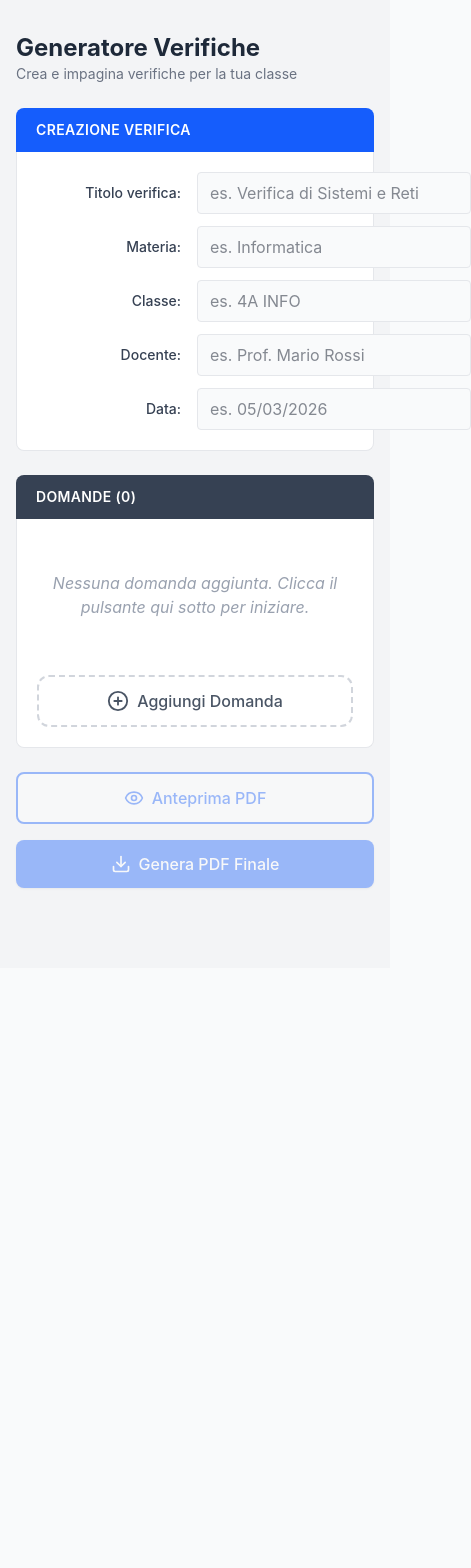
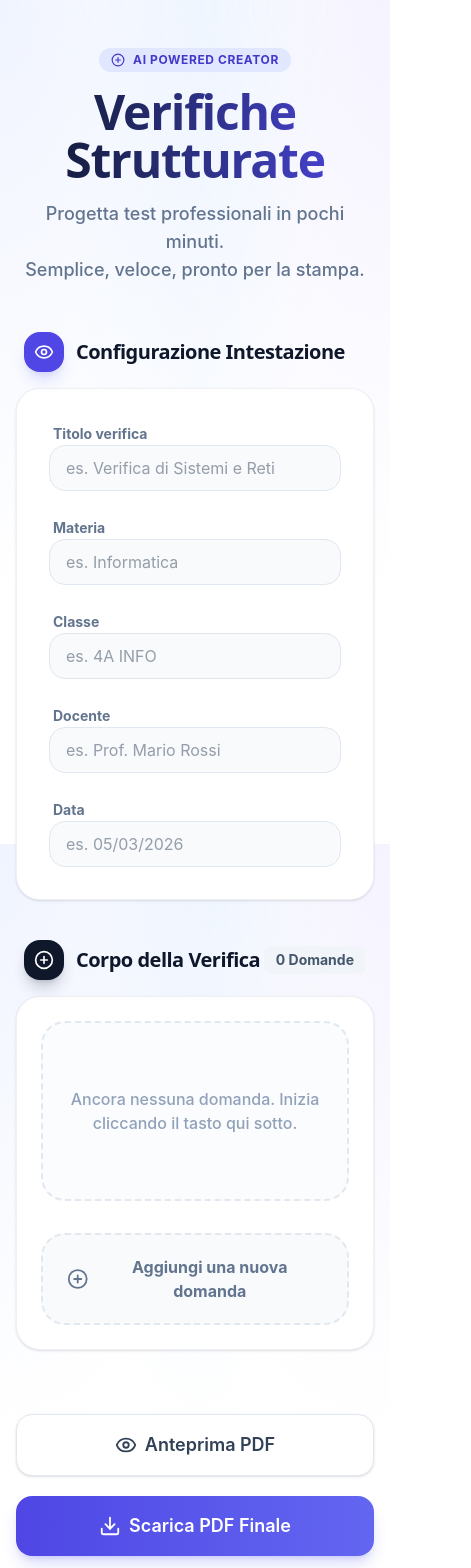
Before and after one commit to alessandrorosina87-ui/test-creator, a React (Vite) app: page / in a window 390 px wide. Shown: the top 1568 px of the page, 471 px wide, since content can reach past the window. Before the commit the page ends 968 px from the top, so only its background shows below. Built offline with nearby package versions, Linux system fonts and the light colour scheme.

Commit message:
feat: implement premium UI redesign with custom typography, glassmorphism, and updated color palette

```diff
--- a/index.html
+++ b/index.html
@@ -5,7 +5,7 @@
   <meta charset="UTF-8" />
   <link rel="icon" type="image/svg+xml" href="/vite.svg" />
   <meta name="viewport" content="width=device-width, initial-scale=1.0" />
-  <title>test-generator</title>
+  <title>Verifiche Strutturate</title>
 </head>
 
 <body>
--- a/src/App.tsx
+++ b/src/App.tsx
@@ -50,42 +50,65 @@ function App() {
   };
 
   return (
-    <div className="min-h-screen bg-gray-100 py-8 px-4">
+    <div className="min-h-screen py-12 px-4 selection:bg-indigo-100">
 
-      {/* ─── Top Bar ─── */}
-      <div className="max-w-4xl mx-auto mb-6 flex justify-between items-center">
-        <div>
-          <h1 className="text-2xl font-bold text-gray-800">Generatore Verifiche</h1>
-          <p className="text-gray-500 text-sm">Crea e impagina verifiche per la tua classe</p>
+      {/* ─── Hero / Header ─── */}
+      <div className="max-w-4xl mx-auto mb-12 text-center animate-in fade-in slide-in-from-top-4 duration-1000">
+        <div className="inline-flex items-center gap-2 px-3 py-1 rounded-full bg-primary-100 text-primary-700 text-xs font-bold tracking-wider uppercase mb-4">
+          <PlusCircle size={14} />
+          AI Powered Creator
         </div>
+        <h1 className="text-5xl md:text-6xl font-display font-bold mb-4 bg-clip-text text-transparent bg-gradient-to-r from-slate-900 to-primary-600">
+          Verifiche Strutturate
+        </h1>
+        <p className="text-slate-500 text-lg max-w-xl mx-auto font-medium">
+          Progetta test professionali in pochi minuti. <br/>
+          Semplice, veloce, pronto per la stampa.
+        </p>
       </div>
 
-      <div className="max-w-4xl mx-auto">
+      <div className="max-w-4xl mx-auto space-y-10">
 
         {/* ─── Sezione: Intestazione Verifica ─── */}
-        <div className="mb-6">
-          <div className="bg-blue-600 text-white px-5 py-3 rounded-t-lg font-semibold text-sm uppercase tracking-wide">
-            Creazione Verifica
+        <section className="animate-in fade-in slide-in-from-bottom-4 duration-700 delay-200">
+          <div className="flex items-center gap-3 mb-4 px-2">
+            <div className="w-10 h-10 rounded-xl bg-primary-600 flex items-center justify-center text-white shadow-lg shadow-primary-500/20">
+              <Eye size={20} />
             </div>
+            <h2 className="text-xl font-display font-bold">Configurazione Intestazione</h2>
+          </div>
+          <div className="premium-card overflow-hidden">
             <TestHeader
               metadata={testDoc.metadata}
               isPdfMode={false}
               onChange={(metadata) => setTestDoc({ ...testDoc, metadata })}
             />
           </div>
+        </section>
 
         {/* ─── Sezione: Domande ─── */}
-        <div className="mb-6">
-          <div className="bg-gray-700 text-white px-5 py-3 rounded-t-lg font-semibold text-sm uppercase tracking-wide">
-            Domande ({testDoc.questions.length})
+        <section className="animate-in fade-in slide-in-from-bottom-4 duration-700 delay-300">
+          <div className="flex items-center justify-between mb-4 px-2">
+            <div className="flex items-center gap-3">
+              <div className="w-10 h-10 rounded-xl bg-slate-900 flex items-center justify-center text-white shadow-lg shadow-slate-900/20">
+                <PlusCircle size={20} />
               </div>
-          <div className="bg-white rounded-b-lg border border-gray-200 border-t-0 p-5">
+              <h2 className="text-xl font-display font-bold">Corpo della Verifica</h2>
+            </div>
+            <span className="bg-slate-100 text-slate-600 px-3 py-1 rounded-lg text-sm font-bold">
+              {testDoc.questions.length} Domande
+            </span>
+          </div>
+
+          <div className="premium-card p-6 md:p-8">
             {testDoc.questions.length === 0 ? (
-              <p className="text-gray-400 text-center py-8 italic">
-                Nessuna domanda aggiunta. Clicca il pulsante qui sotto per iniziare.
+              <div className="text-center py-16 border-2 border-dashed border-slate-200 rounded-2xl bg-slate-50/50">
+                <p className="text-slate-400 font-medium">
+                  Ancora nessuna domanda. Inizia cliccando il tasto qui sotto.
                 </p>
+              </div>
             ) : (
-              <div className="space-y-4">
+              <div className="space-y-6">
                 {testDoc.questions.map((q, index) => (
                   <QuestionEditor
                     key={q.id}
@@ -104,35 +127,35 @@ function App() {
             )}
 
             {/* ─── + Aggiungi domanda ─── */}
-            <div className="mt-6">
+            <div className="mt-8">
               <button
                 onClick={addQuestion}
-                className="flex items-center gap-2 bg-white border-2 border-dashed border-gray-300 hover:border-blue-500 hover:bg-blue-50 text-gray-600 hover:text-blue-600 px-6 py-3 rounded-xl font-medium transition-all w-full justify-center"
+                className="w-full flex items-center gap-2 bg-slate-50 border-2 border-dashed border-slate-200 hover:border-primary-500 hover:bg-primary-50 text-slate-500 hover:text-primary-600 px-6 py-5 rounded-2xl font-bold transition-all justify-center group"
               >
-                <PlusCircle size={22} />
-                <span>Aggiungi Domanda</span>
+                <PlusCircle size={22} className="group-hover:scale-110 transition-transform" />
+                <span>Aggiungi una nuova domanda</span>
               </button>
             </div>
           </div>
-        </div>
+        </section>
 
         {/* ─── Pulsanti PDF ─── */}
-        <div className="flex flex-col sm:flex-row gap-4 mb-12">
+        <div className="flex flex-col sm:flex-row gap-5 pt-6 animate-in fade-in slide-in-from-bottom-4 duration-700 delay-500 pb-20">
           <button
             onClick={() => generateTestPdf(testDoc.metadata, testDoc.questions, 'preview')}
             disabled={testDoc.questions.length === 0}
-            className="flex-1 flex items-center justify-center gap-2 bg-white border-2 border-blue-600 text-blue-600 hover:bg-blue-50 px-5 py-3 rounded-lg font-medium transition-colors disabled:opacity-40 disabled:cursor-not-allowed"
+            className="btn-secondary flex-1 py-4 text-lg"
           >
-            <Eye size={20} />
+            <Eye size={22} />
             <span>Anteprima PDF</span>
           </button>
           <button
             onClick={() => generateTestPdf(testDoc.metadata, testDoc.questions, 'download')}
             disabled={testDoc.questions.length === 0}
-            className="flex-1 flex items-center justify-center gap-2 bg-blue-600 hover:bg-blue-700 text-white px-5 py-3 rounded-lg font-medium shadow-sm transition-colors disabled:opacity-40 disabled:cursor-not-allowed"
+            className="btn-primary flex-1 py-4 text-lg"
           >
-            <Download size={20} />
-            <span>Genera PDF Finale</span>
+            <Download size={22} />
+            <span>Scarica PDF Finale</span>
           </button>
         </div>
 
--- a/src/components/TestHeader.tsx
+++ b/src/components/TestHeader.tsx
@@ -23,12 +23,12 @@ export function TestHeader({ metadata, isPdfMode, onChange }: TestHeaderProps) {
     ];
 
     return (
-        <div className="bg-white rounded-b-lg border border-gray-200 border-t-0 p-5">
-            <div className="space-y-3">
+        <div className="p-8 bg-white">
+            <div className="grid grid-cols-1 md:grid-cols-2 gap-6">
                 {fields.map((f) => (
-                    <div key={f.name} className="flex items-center gap-4">
-                        <label className="w-36 text-sm font-medium text-gray-700 text-right shrink-0">
-                            {f.label}:
+                    <div key={f.name} className="space-y-1.5">
+                        <label className="text-sm font-bold text-slate-500 ml-1">
+                            {f.label}
                         </label>
                         <input
                             type="text"
@@ -36,7 +36,7 @@ export function TestHeader({ metadata, isPdfMode, onChange }: TestHeaderProps) {
                             value={metadata[f.name]}
                             onChange={handleChange}
                             placeholder={f.placeholder}
-                            className="flex-1 border border-gray-200 bg-gray-50 rounded px-3 py-2 focus:outline-none focus:ring-2 focus:ring-blue-500 focus:border-transparent"
+                            className="premium-input"
                         />
                     </div>
                 ))}
--- a/src/index.css
+++ b/src/index.css
@@ -1,15 +1,66 @@
 @import "tailwindcss";
 
+@import url('https://fonts.googleapis.com/css2?family=Inter:wght@400;500;600&family=Outfit:wght@500;600;700&display=swap');
+
 @theme {
-  --color-primary-50: #eff6ff;
-  --color-primary-100: #dbeafe;
-  --color-primary-500: #3b82f6;
-  --color-primary-600: #2563eb;
-  --color-primary-700: #1d4ed8;
+  --font-sans: "Inter", ui-sans-serif, system-ui, sans-serif;
+  --font-display: "Outfit", ui-sans-serif, system-ui, sans-serif;
+
+  --color-primary-50: #f0f4ff;
+  --color-primary-100: #e0e7ff;
+  --color-primary-500: #6366f1;
+  --color-primary-600: #4f46e5;
+  --color-primary-700: #4338ca;
+
+  --color-accent-500: #3b82f6;
+  --color-secondary-500: #d8b4fe;
+
+  --radius-xl: 1rem;
+  --radius-2xl: 1.5rem;
 }
 
 @layer base {
   body {
-    @apply bg-gray-50 text-gray-900 font-sans antialiased;
+    @apply text-gray-900 font-sans antialiased min-h-screen selection:bg-primary-100;
+    background: radial-gradient(at 0% 0%, #f0f4ff 0, transparent 50%),
+                radial-gradient(at 50% 0%, #eff6ff 0, transparent 50%),
+                radial-gradient(at 100% 0%, #f5f3ff 0, transparent 50%);
+    background-attachment: fixed;
+  }
+
+  h1, h2, h3, h4, .font-display {
+    @apply font-display tracking-tight text-slate-900;
   }
 }
+
+@layer components {
+  .glass-panel {
+    @apply bg-white/70 backdrop-blur-md border border-white/40 shadow-xl shadow-slate-200/50;
+  }
+
+  .premium-card {
+    @apply bg-white rounded-2xl border border-slate-200/60 shadow-sm transition-all duration-300 hover:shadow-lg hover:shadow-slate-200/40 hover:-translate-y-0.5;
+  }
+
+  .premium-input {
+    @apply w-full bg-slate-50 border border-slate-200 rounded-xl px-4 py-2.5 transition-all outline-none focus:bg-white focus:border-primary-500 focus:ring-4 focus:ring-primary-500/10 text-slate-700;
+  }
+
+  .btn-primary {
+    @apply px-6 py-2.5 bg-gradient-to-r from-primary-600 to-primary-500 text-white font-semibold rounded-xl shadow-lg shadow-primary-500/25 hover:shadow-primary-500/40 hover:-translate-y-0.5 active:translate-y-0 transition-all flex items-center justify-center gap-2;
+  }
+
+  .btn-secondary {
+    @apply px-6 py-2.5 bg-white text-slate-700 font-semibold rounded-xl border border-slate-200 shadow-sm hover:bg-slate-50 hover:border-slate-300 transition-all flex items-center justify-center gap-2;
+  }
+}
+
+@keyframes float {
+  0% { transform: translateY(0px); }
+  50% { transform: translateY(-10px); }
+  100% { transform: translateY(0px); }
+}
+
+.animate-float {
+  animation: float 6s ease-in-out infinite;
+}
```
Also changed, not shown: src/components/QuestionEditor.tsx (+24 -14 lines). Lines whose indentation alone changed are shown as unchanged.
